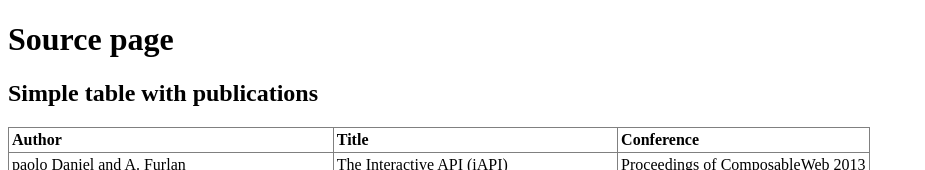
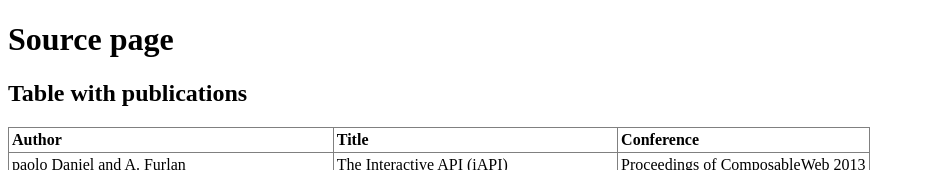
Before and after one commit to floriandanielit/interactive-apis, a browser extension: page demo/source.html in a window 1280 px wide. Shown: the top 170 px of the page, without its empty margins (0-925 px from the left). Drawn offline with Linux system fonts and the light colour scheme.

Commit message:
another test

```diff
--- a/demo/source.html
+++ b/demo/source.html
@@ -13,7 +13,7 @@ and open the template in the editor.
     <body>
 
     	<h1>Source page</h1>
-    	<h2>Simple table with publications</h2>
+    	<h2>Table with publications</h2>
 
             <table class="iapi datafeed:Publications" id="1" style="background-color: gray;" cellspacing="1" cellpadding="3">
                 <tr style="font-weight: bold; background-color: white;">
```
